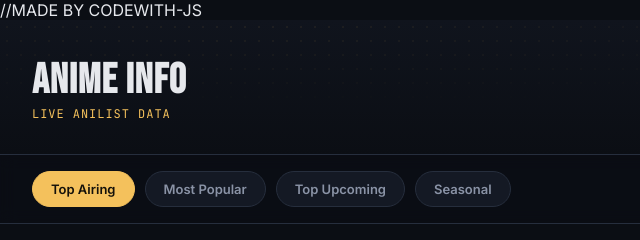
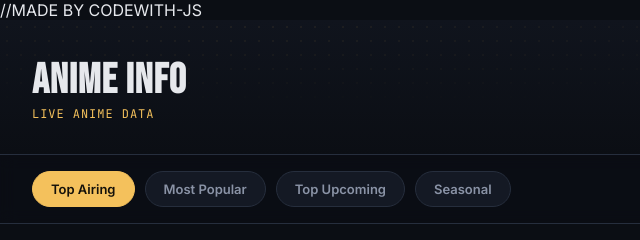
Before and after one commit to CodeWith-JS/Mini-Projects, a plain HTML site: page Anime-info/index.html in a window 1280 px wide. Shown: the top 240 px of the page, 0-640 px from the left. Drawn offline with Linux system fonts and the light colour scheme; no server answers.

Commit message:
initial code upload

```diff
--- a/Anime-info/index.html
+++ b/Anime-info/index.html
@@ -19,7 +19,7 @@
     <div class="header-inner">
       <div class="brand">
         <h1>Anime Info</h1>
-        <span class="brand-tag">Live AniList data</span>
+        <span class="brand-tag">Live Anime data</span>
       </div>
       <div class="search-wrap">
         <svg class="search-icon" viewBox="0 0 24 24" fill="none" aria-hidden="true">
```
